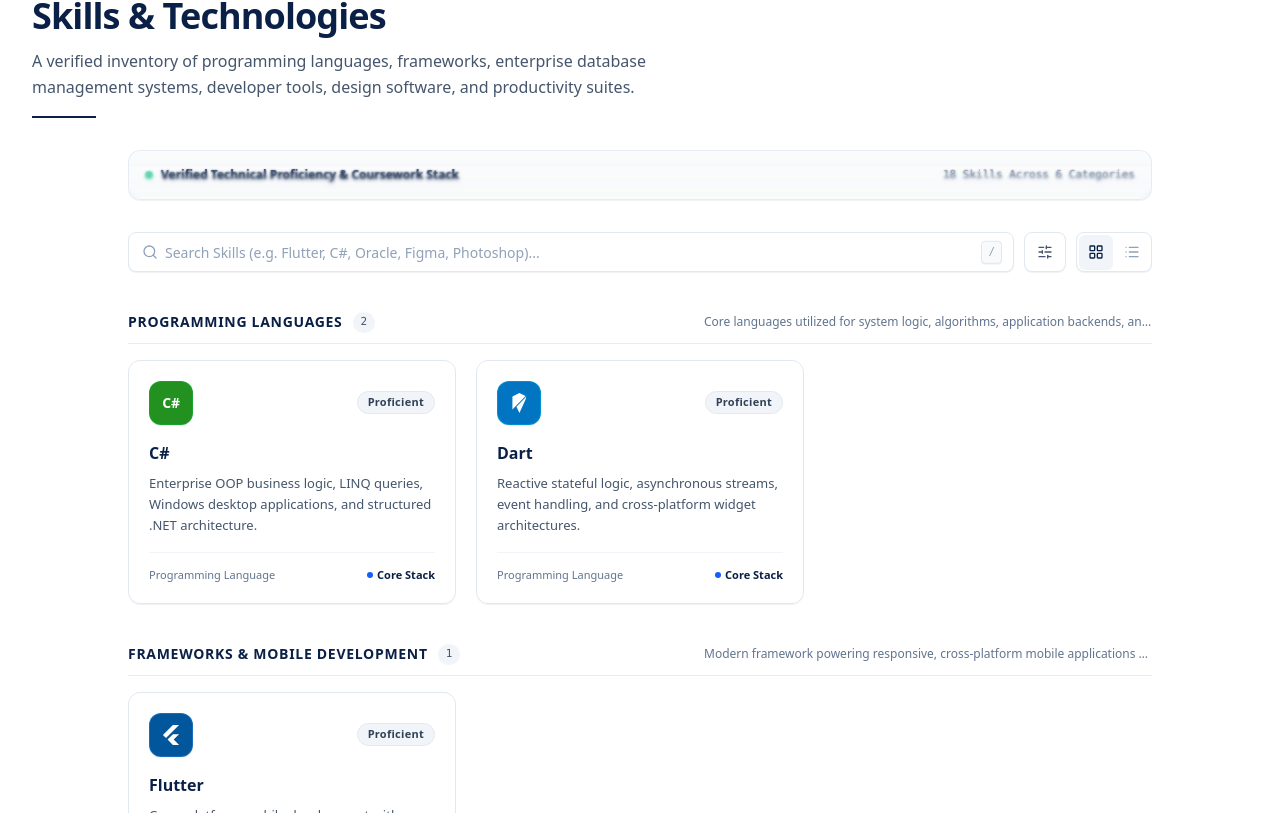
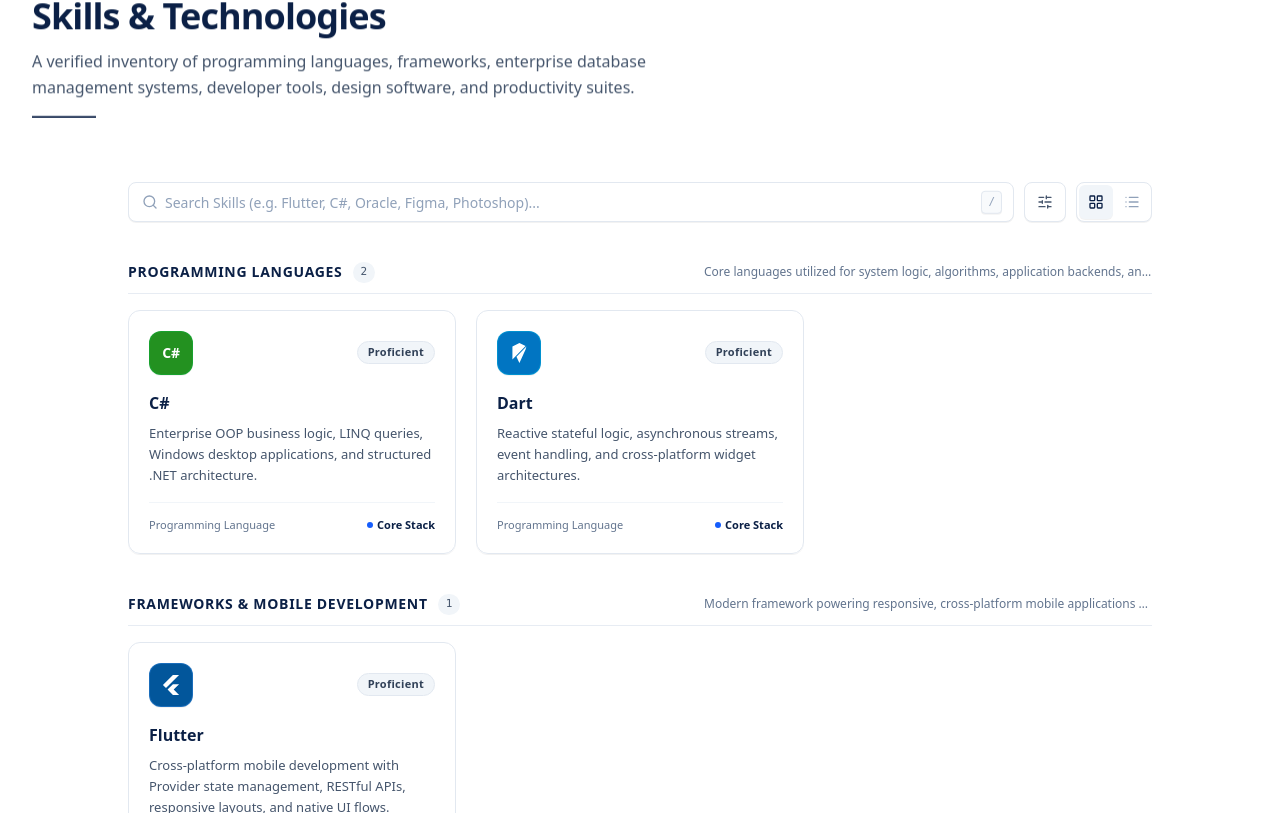
Before and after one commit to devitnang/Nang-Devit_MIS_Portfolio, a Next.js app: page / in a window 1280 px wide. Shown: the part 927-1740 px from the top of the page. Built offline with nearby package versions, Linux system fonts and the light colour scheme.

Commit message:
feat(skills): remove technical proficiency banner and progressive blur container

```diff
--- a/src/components/layout/Footer.tsx
+++ b/src/components/layout/Footer.tsx
@@ -86,7 +86,7 @@ export function MinimalFooter() {
             <p className="text-muted-foreground max-w-sm font-sans text-xs sm:text-sm leading-relaxed text-balance">
               Management Information Systems (MIS) Senior at SETEC Institute.
               Specializing in enterprise systems analysis, relational database
-              architectures, data analytics, and modern full-stack development.
+              architectures.
             </p>
 
             <div className="flex gap-2 pt-1">
--- a/src/components/sections/ContactSection.tsx
+++ b/src/components/sections/ContactSection.tsx
@@ -220,7 +220,7 @@ export function ContactSection() {
                   type="text"
                   id="fullName"
                   name="fullName"
-                  placeholder="e.g. Sok Sovan"
+                  placeholder="e.g. Nang Devit"
                   value={formData.fullName}
                   onChange={handleChange}
                   disabled={isSubmitting}
--- a/src/components/sections/SkillsSection.tsx
+++ b/src/components/sections/SkillsSection.tsx
@@ -11,7 +11,6 @@ import { skillCategories } from "@/data/skillsData";
 import { SkillItem } from "@/types";
 import { GithubIcon } from "@/components/ui/Icons";
 import { cn } from "@/lib/utils";
-import { ProgressiveBlur } from "@/components/ui/ProgressiveBlur";
 import {
   Code,
   Database,
@@ -360,13 +359,7 @@ function SkillCard({
         )}
       </div>
 
-      {/* Subtle Progressive Blur Glass Shimmer on Card Hover */}
-      <ProgressiveBlur
-        direction="bottom"
-        blurLayers={4}
-        blurIntensity={0.25}
-        className="pointer-events-none absolute inset-x-0 bottom-0 h-10 rounded-b-xl opacity-0 group-hover:opacity-100 transition-opacity duration-300"
-      />
+
     </div>
   );
 }
@@ -475,27 +468,6 @@ export function SkillsSection() {
             title="Skills & Technologies"
             subtitle="A verified inventory of programming languages, frameworks, enterprise database management systems, developer tools, design software, and productivity suites."
           />
-
-          {/* Progressive Blur Bar Under Skills & Technologies */}
-          <div className="relative -mt-6 sm:-mt-8 mb-8 max-w-5xl mx-auto overflow-hidden rounded-xl border border-slate-200/80 dark:border-slate-800/80 bg-slate-50/60 dark:bg-slate-900/40 p-3 sm:p-4 shadow-2xs backdrop-blur-xs">
-            <div className="flex flex-wrap items-center justify-between gap-3 text-xs">
-              <div className="flex items-center gap-2">
-                <span className="w-2 h-2 rounded-full bg-emerald-500 animate-pulse" />
-                <span className="font-semibold text-[#0B2046] dark:text-blue-300">
-                  Verified Technical Proficiency & Coursework Stack
-                </span>
-              </div>
-              <span className="text-[11px] font-mono text-slate-500 dark:text-slate-400">
-                {totalSkills} Skills Across {skillCategories.length} Categories
-              </span>
-            </div>
-            <ProgressiveBlur
-              direction="bottom"
-              blurLayers={8}
-              blurIntensity={0.35}
-              className="pointer-events-none absolute inset-0 rounded-xl"
-            />
-          </div>
         </ScrollReveal>
 
         {/* Search, Filter & View Controls Toolbar */}
@@ -537,15 +509,8 @@ export function SkillsSection() {
           )}
         </div>
 
-        {/* Skills View Container with Progressive Blur Framing */}
-        <div className="relative">
-          {/* Top Subtle Edge Progressive Blur */}
-          <ProgressiveBlur
-            direction="top"
-            blurLayers={6}
-            blurIntensity={0.3}
-            className="pointer-events-none absolute -top-4 left-0 right-0 h-8 z-10"
-          />
+        {/* Skills View Container */}
+        <div>
 
           {filteredCategories.length > 0 ? (
             viewMode === "list" ? (
@@ -646,14 +611,6 @@ export function SkillsSection() {
               </button>
             </div>
           )}
-
-          {/* Bottom Edge Progressive Blur Fade */}
-          <ProgressiveBlur
-            direction="bottom"
-            blurLayers={6}
-            blurIntensity={0.35}
-            className="pointer-events-none absolute -bottom-6 left-0 right-0 h-12 z-10"
-          />
         </div>
       </div>
     </section>
```
Also changed, not shown: src/components/ui/switch.tsx (line endings or trailing spaces). Lines whose indentation alone changed are shown as unchanged.
